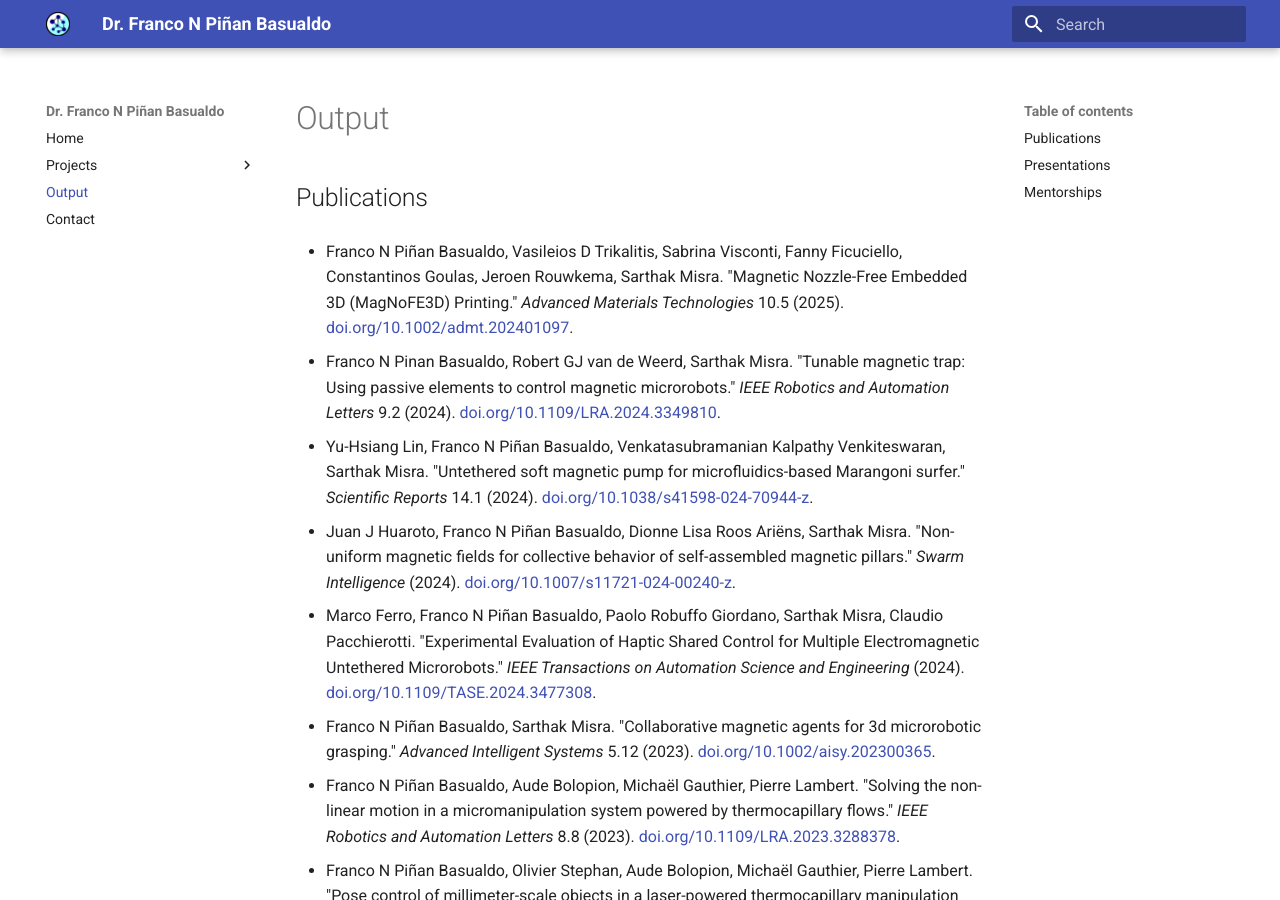
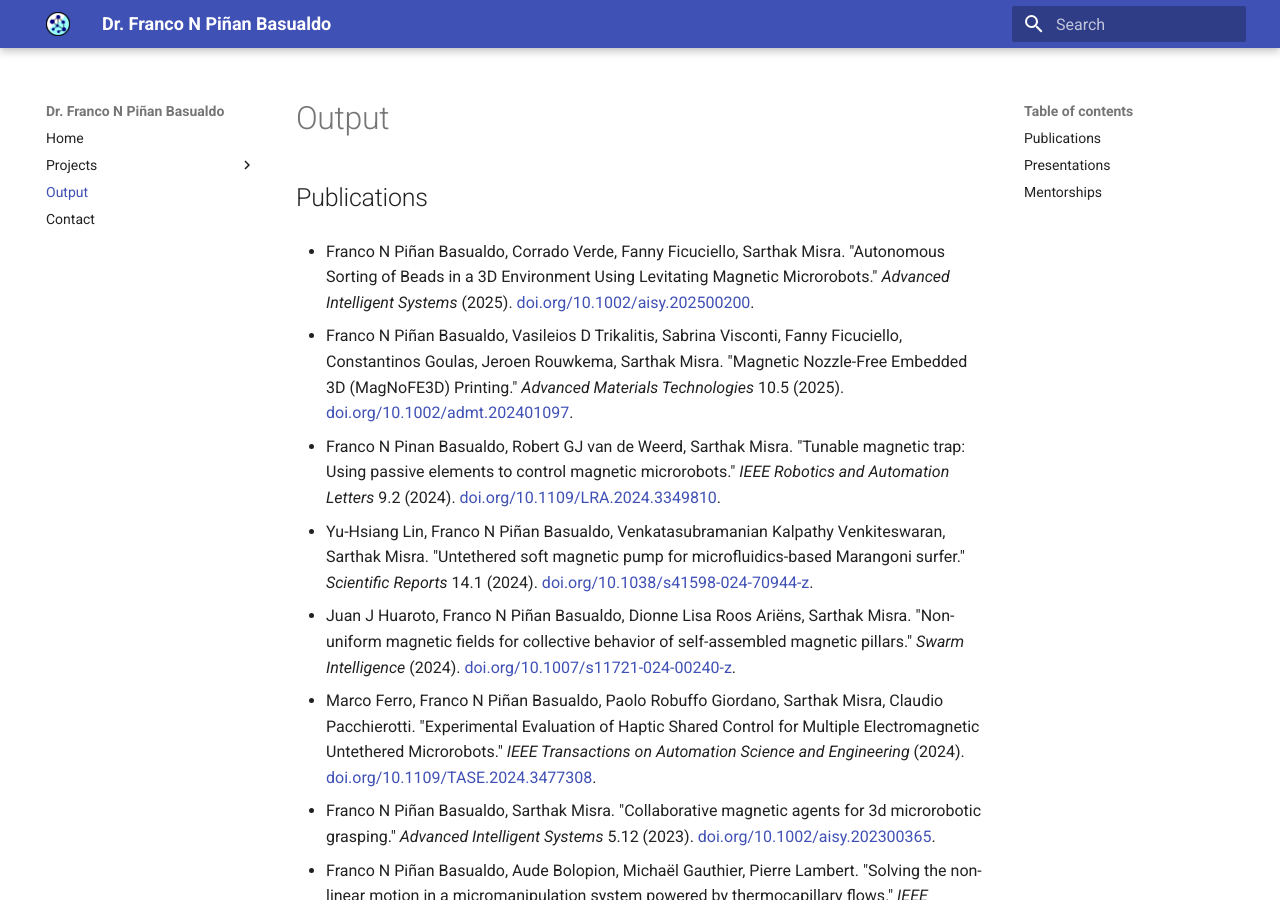
Before and after one commit to Francopb/Francopb.github.io, an MkDocs documentation site: the page built from docs/output/index.md, in a window 1280 px wide and 900 px high. Built offline with MkDocs 1.6.1 and Material for MkDocs 9.7.7, drawn with Linux system fonts in a browser that asks for light colours.

Commit message:
New publication

```diff
--- a/docs/output/index.md
+++ b/docs/output/index.md
@@ -1,5 +1,7 @@
 ## Publications
 
+
+- Franco N Piñan Basualdo, Corrado Verde, Fanny Ficuciello, Sarthak Misra. "Autonomous Sorting of Beads in a 3D Environment Using Levitating Magnetic Microrobots." *Advanced Intelligent Systems* (2025). [doi.org/10.1002/aisy.202500200](https://doi.org/10.1002/aisy.202500200).
 
 - Franco N Piñan Basualdo, Vasileios D Trikalitis, Sabrina Visconti, Fanny Ficuciello, Constantinos Goulas, Jeroen Rouwkema, Sarthak Misra. "Magnetic Nozzle-Free Embedded 3D (MagNoFE3D) Printing." *Advanced Materials Technologies* 10.5 (2025). [doi.org/10.1002/admt.202401097](https://doi.org/10.1002/admt.202401097).
 
```
Also changed, not shown: docs/projects/magnetic.md (+2 -0 lines), 1 other file.
